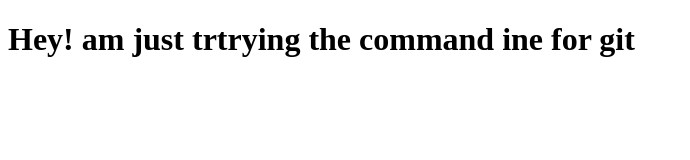
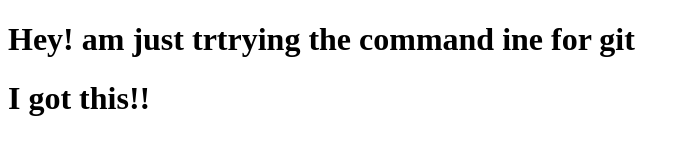
Before and after one commit to Smalizz/succyclothset, a plain HTML site: page index.html in a window 1280 px wide. Shown: the whole page, without its empty margins (0-690 px from the left). Drawn offline with Linux system fonts and the light colour scheme.

Commit message:
my first cmmit

```diff
--- a/index.html
+++ b/index.html
@@ -8,5 +8,6 @@
 </head>
 <body>
     <h1>Hey! am just trtrying the command ine for git</h1>
+    <h1>I got this!!</h1>
 </body>
 </html>
--- a/style.css
+++ b/style.css
@@ -1,4 +1,5 @@
 *{
     margin: 0px;
     padding: 0px;
+    box-sizing: border-box;
 }
```
